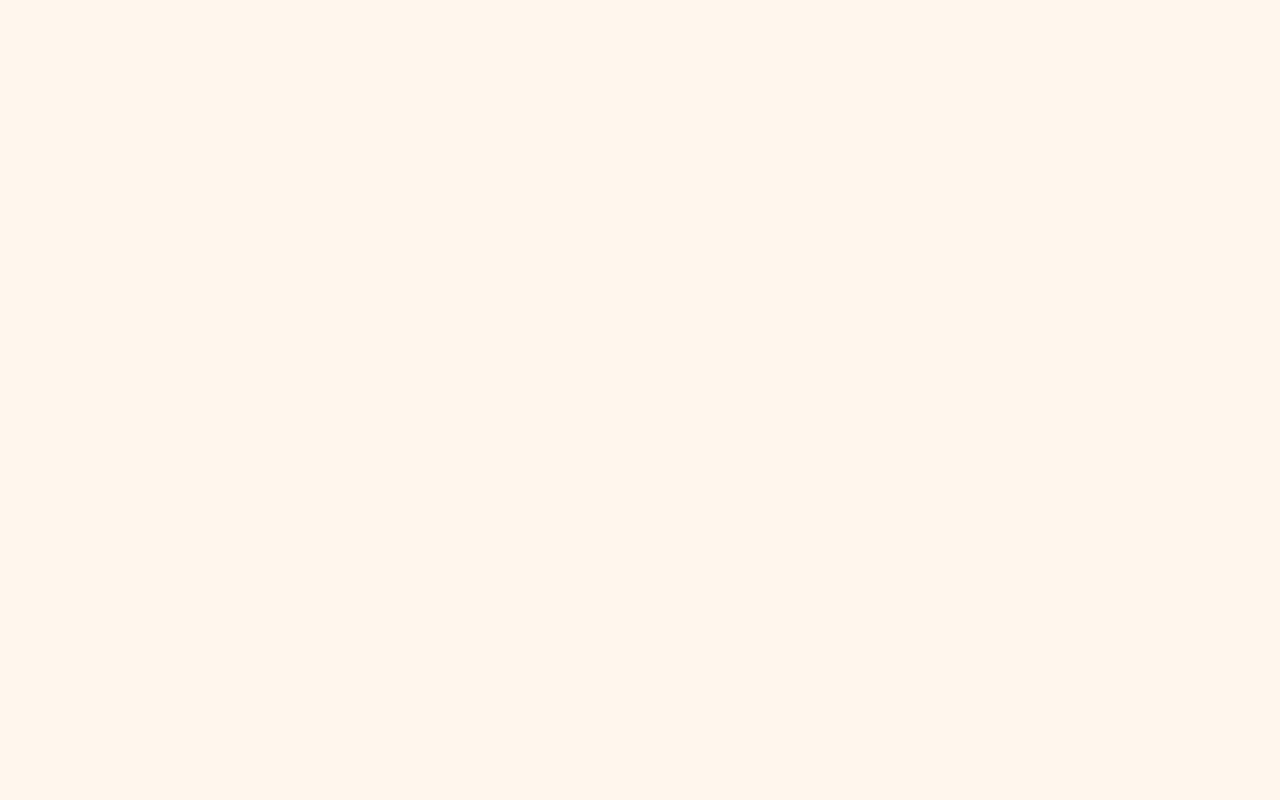
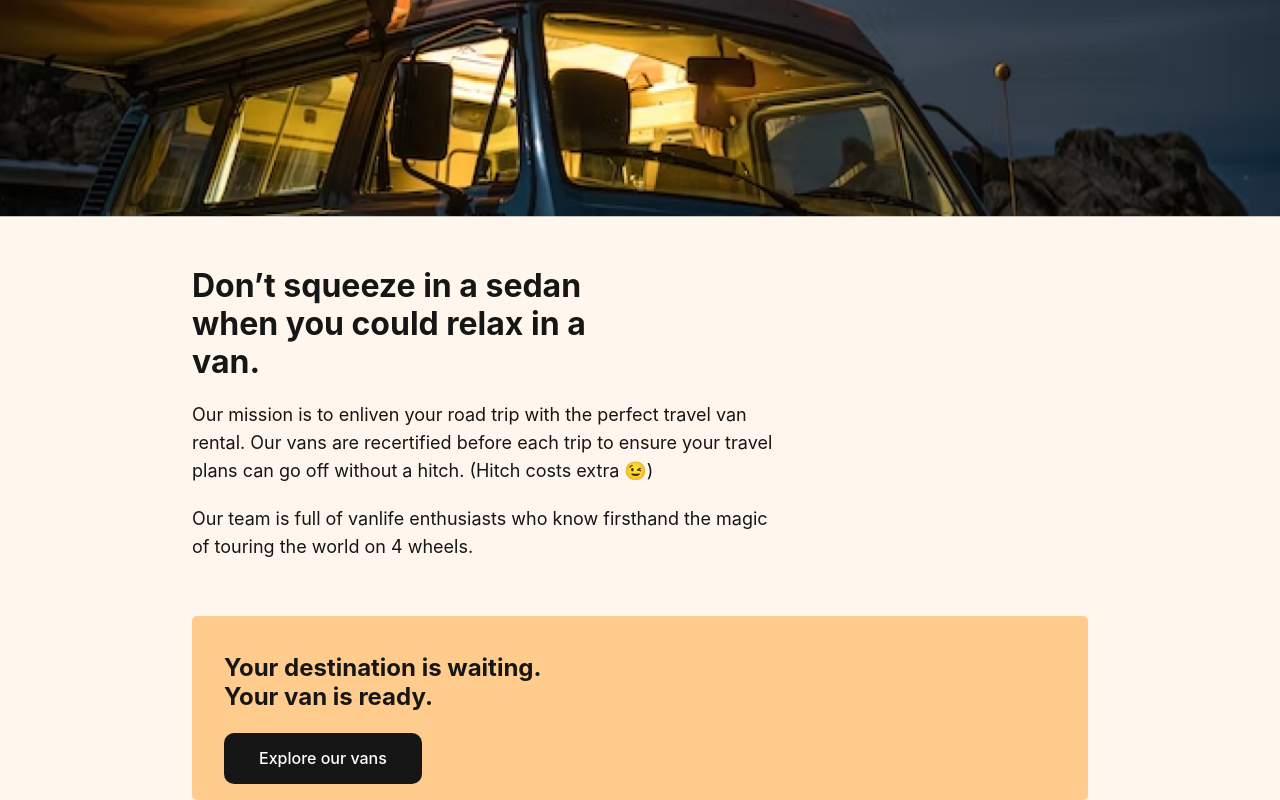
Before and after one commit to theblaisecode/Scrimba-React-Router-6, a React (Vite) app in the folder VanLife/: page /about in a window 1280 px wide. Shown: the part 474-1274 px from the top of the page. Before the commit the page ends 800 px from the top, so only its background shows below. Built offline with nearby package versions, Linux system fonts and the light colour scheme.

Commit message:
first commit

```diff
--- a/VanLife/src/App.jsx
+++ b/VanLife/src/App.jsx
@@ -1,12 +1,14 @@
 import { BrowserRouter, Routes, Route, Link } from "react-router-dom";
-import Home from "./Pages/Home/Home";
-import About from "./Pages/About/About";
-import Vans from "./Pages/Vans/Vans";
+import Home from "./pages/Home/Home";
+import About from "./pages/About/About";
+import Vans from "./pages/Vans/Vans";
 import logo from "./img/logo.png";
 
 function App() {
   return (
     <BrowserRouter>
+      <header>
+        <div className="container">
           <nav>
             <div id="logo">
               <Link
@@ -22,6 +24,8 @@ function App() {
               <Link to="/vans">Vans</Link>
             </div>
           </nav>
+        </div>
+      </header>
 
       <Routes>
         <Route path="/" element={<Home />} />
--- a/VanLife/src/Pages/About/About.jsx
+++ b/VanLife/src/Pages/About/About.jsx
@@ -1,9 +1,42 @@
+import aboutImg from "../../img/about.png";
+import { Link } from "react-router-dom";
 import AboutWrapper from "./AboutWrapper";
 
 function About() {
   return (
     <AboutWrapper>
-      <h3>About Page</h3>
+      <div className="aboutImg">
+        <img src={aboutImg} alt="" />
+      </div>
+
+      <div className="container">
+        <div className="about-page-content">
+          <h1>Don’t squeeze in a sedan when you could relax in a van.</h1>
+
+          <p>
+            Our mission is to enliven your road trip with the perfect travel van
+            rental. Our vans are recertified before each trip to ensure your
+            travel plans can go off without a hitch. (Hitch costs extra 😉)
+          </p>
+
+          <p>
+            Our team is full of vanlife enthusiasts who know firsthand the magic
+            of touring the world on 4 wheels.
+          </p>
+        </div>
+
+        <div className="about-page-cta">
+          <h2>
+            Your destination is waiting.
+            <br />
+            Your van is ready.
+          </h2>
+
+          <Link className="link-button" to="/vans">
+            Explore our vans
+          </Link>
+        </div>
+      </div>
     </AboutWrapper>
   );
 }
--- a/VanLife/src/Pages/About/AboutWrapper.js
+++ b/VanLife/src/Pages/About/AboutWrapper.js
@@ -1,5 +1,65 @@
 import styled from "styled-components";
 
-const AboutWrapper = styled.div``;
+const AboutWrapper = styled.div`
+  .aboutImg {
+    display: flex;
+    justify-content: center;
+    align-items: center;
+  }
+
+  img {
+    max-width: 100%;
+    height: 60rem;
+  }
+
+  .about-page-content {
+    color: var(--textDark);
+    margin-bottom: 5.5rem;
+    display: flex;
+    flex-direction: column;
+    justify-content: center;
+    align-items: flex-start;
+    gap: 2rem;
+    margin-top: 5rem;
+    text-align: left;
+  }
+
+  .about-page-content h1 {
+    width: 50%;
+    line-height: 3.8rem;
+  }
+
+  .about-page-content p {
+    width: 65%;
+    font-size: 1.8rem;
+    line-height: 2.8rem;
+  }
+
+  .about-page-cta {
+    background-color: var(--accent);
+    color: var(--textDark);
+    padding: 0 3.2rem;
+    padding-bottom: 3.2rem;
+    border-radius: 0.5rem;
+  }
+
+  .about-page-cta h2 {
+    margin: 0;
+    padding-block: 3.7rem;
+  }
+
+  .about-page-cta .link-button {
+    background-color: var(--textDark);
+    color: var(--textLight);
+    border-radius: 1rem;
+    padding: 1.5rem 3.5rem;
+    transition: 0.4s;
+  }
+
+  .about-page-cta .link-button:hover {
+    background-color: #3e3e3e;
+    transition: all 0.4s;
+  }
+`;
 
 export default AboutWrapper;
--- a/VanLife/src/Pages/Home/Home.jsx
+++ b/VanLife/src/Pages/Home/Home.jsx
@@ -1,9 +1,25 @@
+import { Link } from "react-router-dom";
 import HomeWrapper from "./HomeWrapper";
 
 function Home() {
   return (
     <HomeWrapper>
-      <h1>Home Page</h1>
+      <div className="container">
+        <div className="heroContent">
+          <h1 className="title">
+            You got the travel plans, we got the travel vans.
+          </h1>
+
+          <p className="description">
+            Add adventure to your life by joining the #vanlife movement. Rent
+            the perfect van to make your perfect road trip.
+          </p>
+
+          <Link to="vans" className="btn" style={{ border: "none" }}>
+            Find your van
+          </Link>
+        </div>
+      </div>
     </HomeWrapper>
   );
 }
--- a/VanLife/src/Pages/Home/HomeWrapper.js
+++ b/VanLife/src/Pages/Home/HomeWrapper.js
@@ -1,7 +1,54 @@
-import styled from "styled-components"
+import styled from "styled-components";
+import homeImg from "../../img/home.png";
 
 const HomeWrapper = styled.div`
+  background: linear-gradient(0deg, rgba(0, 0, 0, 0.46), rgba(0, 0, 0, 0.46)),
+    url(${homeImg}) no-repeat center center/cover;
+  background-size: cover;
+  min-height: 73rem;
+  color: white;
+  display: flex;
+  justify-content: center;
+  align-items: center;
 
-`
+  .heroContent {
+    display: flex;
+    flex-direction: column;
+    justify-content: center;
+    align-items: center;
+    gap: 2rem;
+    width: 100%;
+  }
 
-export default HomeWrapper
+  .title {
+    font-size: 4rem;
+    line-height: 4.2rem;
+    font-weight: 700;
+  }
+
+  .description {
+    text-align: center;
+    width: 60rem;
+    font-size: 2rem;
+    line-height: 4rem;
+    font-weight: 500;
+  }
+
+  .btn {
+    margin-top: 3rem;
+    background: var(--primary);
+    color: var(--textLight);
+    width: 45rem;
+    text-align: center;
+    padding: 1rem;
+    border-radius: 0.5rem;
+    transition: 0.4s;
+  }
+
+  .btn:hover {
+    background: var(--accentPrimary);
+    transition: all 0.4s;
+  }
+`;
+
+export default HomeWrapper;
--- a/VanLife/src/style.css
+++ b/VanLife/src/style.css
@@ -5,6 +5,7 @@
   --textLight: #ffffff;
   --textDark: #161616;
   --accentDark: #000000;
+  --accentPrimary: #d36c22;
   --btnOrange: #e17654;
   --btnGreen: #115e59;
   --selection: #ffcc8d;
@@ -24,17 +25,15 @@ html {
 }
 
 body {
-  display: flex;
-  justify-content: center;
-  align-items: center;
+  margin: auto;
   background: var(--bg);
   font-size: 1.6rem;
   font-weight: 400;
 }
 
-#root {
+.container {
   margin: auto;
-  width: 75%;
+  width: 70%;
 }
 
 a {
```
Lines whose indentation alone changed are shown as unchanged.
